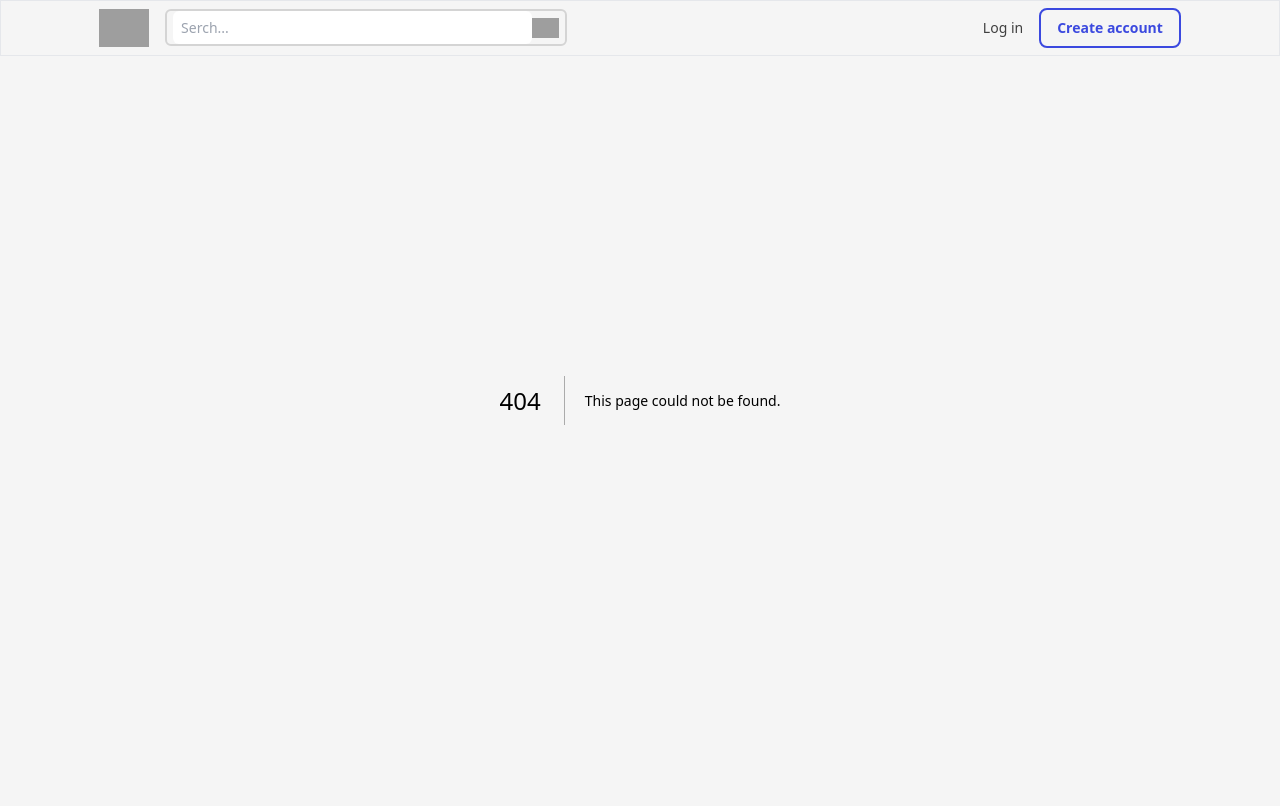
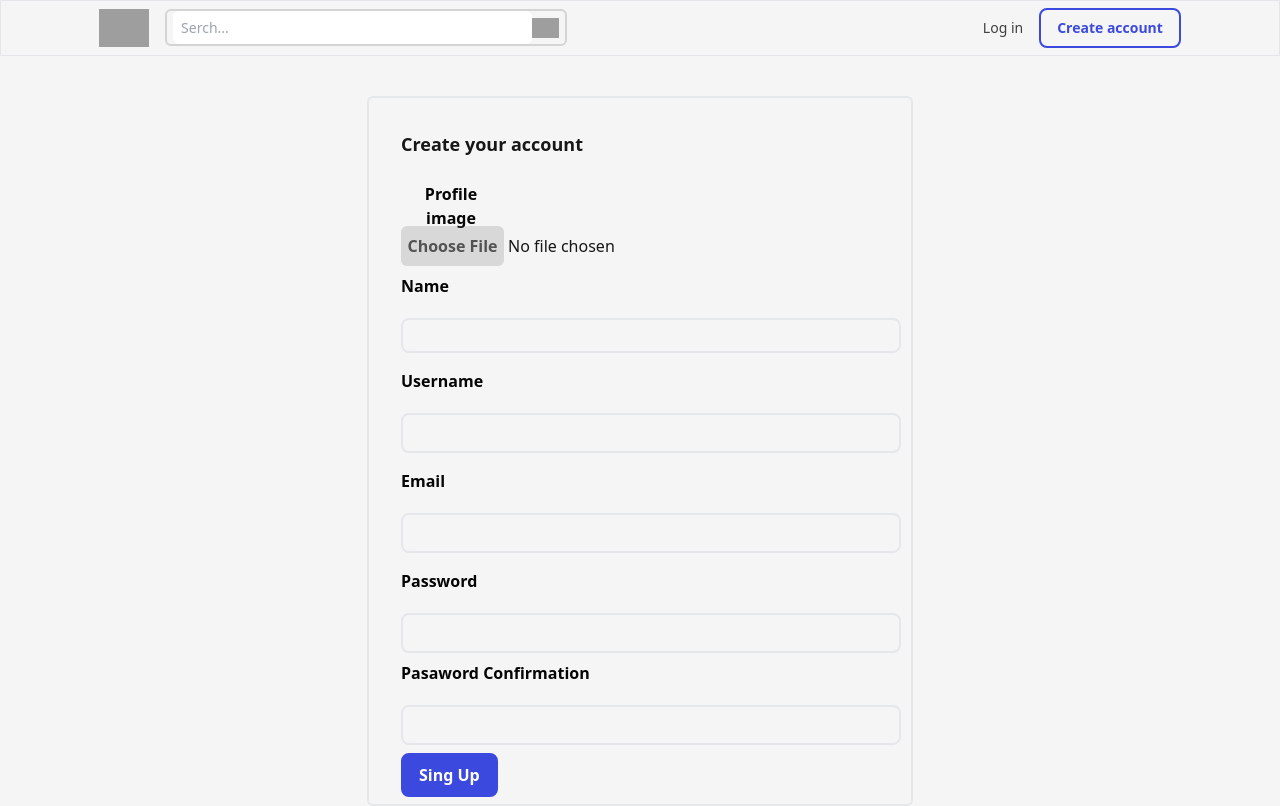
Before and after one commit to JesiRei333/Desaf-oReact, a Next.js app: page /enter/login in a window 1280 px wide. Before the commit this address had no page. Built offline with nearby package versions, Linux system fonts and the light colour scheme; grey boxes are pictures that could not be loaded.

Commit message:
se add pagina de registro (login) form

```diff
--- a/pages/_app.jsx
+++ b/pages/_app.jsx
@@ -1,5 +1,5 @@
 import "@/styles/globals.css";
-//import Link from "next/link";
+import Link from "next/link";
 import Image from "next/image";
 
 export default function App({ Component, pageProps }) {
@@ -78,10 +78,11 @@ export default function App({ Component, pageProps }) {
             <button className="hidden md:flex hover:bg-[rgb(59_73_223/10%)] p-[8px_16px] text-center min-w-[39px] hover:text-[rgb(47_58_178)] rounded-md">
               Log in
             </button>
-
-            <button className="hover:bg-[rgb(59_73_223)] p-[8px_16px] min-w-[95px] text-center text-[rgb(59_73_223)] hover:text-[rgb(255_255_255)] border-[rgb(59_73_223)] border-2 rounded-lg  font-semibold">
-              Create account
-            </button>
+            <Link href="/enter">
+              <button className="hover:bg-[rgb(59_73_223)] p-[8px_16px] min-w-[95px] text-center text-[rgb(59_73_223)] hover:text-[rgb(255_255_255)] border-[rgb(59_73_223)] border-2 rounded-lg  font-semibold">
+                Create account
+              </button>
+            </Link>
           </div>
         </div>
       </nav>
--- /dev/null
+++ b/pages/enter/login.jsx
@@ -0,0 +1,83 @@
+import EnterBoton from "@/src/components/enterBoton";
+import Image from "next/image";
+import { enterLoginBoton } from "@/src/constants/enterLoginboton";
+export default function Enter() {
+  return (
+    <main className=" h-full w-full min-h-screen min-w-screen   ">
+      <div
+        className="flex w-[710px] h-[710px] min-w-screen  align-middle rounded-md
+        pt-[6rem] ml-auto mr-auto text-[rgb(23_23_23)"
+      >
+        <div
+          className="flex flex-col w-[546px] h-[710px] border-2 min-w-screen   align-middle rounded-md
+        p-[32px]  ml-auto mr-auto text-[rgb(23_23_23)]
+    "
+        >
+          {" "}
+          <p className="text-[rgb(23_23_23)] font-bold text-lg">
+            Create your account{" "}
+          </p>
+          <br />
+          <p className="  w-[100px] h-[20px] text-center  text-[rgb(5,5,5)] font-semibold">
+            Profile image
+          </p>
+          <br />
+          <div className="flex flex-row items-center">
+            <button className="hover:bg-[rgba(64,64,64,0.32)] bg-[rgba(82,82,82,0.18)] w-[103px] h-[40px] text-center text-[rgba(23,23,23,0.69)] hover:text-[rgb(5,5,5)]  rounded-md  font-semibold">
+              Choose File
+            </button>
+            <p className="p-1"> No file chosen</p>
+          </div>
+          <div id="nameLogin" className="pt-2 pb-2">
+            <p className=" flex flex-initial  w-[100px] h-[20px] text-center  text-[rgb(5,5,5)] font-semibold">
+              Name
+            </p>
+            <br />
+            <button className=" flex justify-center items-center align-middle w-[500px] h-[35px] p-[12px] border-2 rounded-lg ">
+              {" "}
+            </button>
+          </div>
+          <div id="userLogin" className="pt-2 pb-2">
+            <p className=" flex flex-initial  w-[100px] h-[20px] text-center  text-[rgb(5,5,5)] font-semibold">
+              Username
+            </p>
+            <br />
+            <button className=" flex justify-center items-center align-middle w-[500px] h-[40px] p-[12px] border-2 rounded-lg ">
+              {" "}
+            </button>
+          </div>
+          <div id="Email" className="pt-2 pb-2">
+            <p className=" flex flex-initial  w-[100px] h-[20px] text-center  text-[rgb(5,5,5)] font-semibold">
+              Email
+            </p>
+            <br />
+            <button className=" flex justify-center items-center align-middle w-[500px] h-[40px] p-[12px] border-2 rounded-lg ">
+              {" "}
+            </button>
+          </div>
+          <div id="paswordLogin" className="pt-2 pb-2">
+            <p className=" flex flex-initial  w-[100px] h-[20px] text-center  text-[rgb(5,5,5)] font-semibold">
+              Password
+            </p>
+            <br />
+            <button className=" flex justify-center items-center align-middle w-[500px] h-[40px] p-[12px] border-2 rounded-lg  ">
+              {" "}
+            </button>
+            <div id="confirmaLogin" className="pt-2 pb-2">
+              <p className=" flex flex-initial pb-2  w-[200px] h-[20px]  text-[rgb(5,5,5)] font-semibold">
+                Pasaword Confirmation
+              </p>
+              <br />
+              <button className=" flex justify-center items-center align-middle w-[500px] h-[40px] p-[12px] border-2 rounded-lg  ">
+                {" "}
+              </button>
+            </div>
+            <button className="hover:bg-[rgb(47_58_178)] p-[8px_16px] bg-[rgb(59_73_223)]  min-w-[95px] text-center  text-[rgb(255_255_255)] border-[rgb(59_73_223)] border-2 rounded-lg  font-semibold">
+              Sing Up
+            </button>
+          </div>
+        </div>
+      </div>
+    </main>
+  );
+}
```
Also changed, not shown: pages/enter/index.jsx (renamed from pages/enter.jsx).
